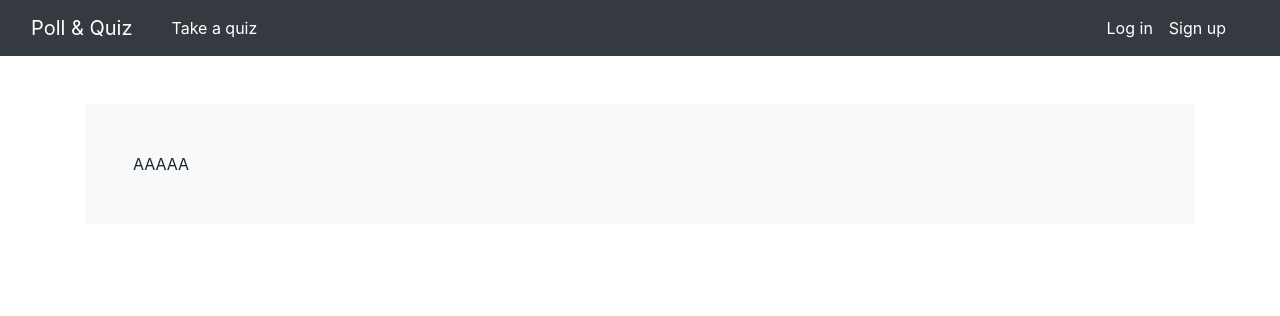
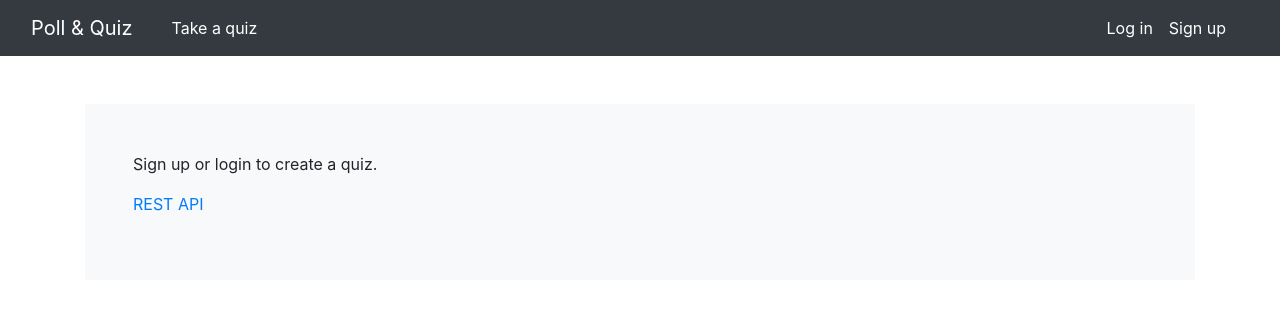
Before and after one commit to nteir/pollequiz, a Django app: page / in a window 1280 px wide. Shown: the top 316 px of the page. Run offline with Django 4.2, Linux system fonts and the light colour scheme; parts of the project's set-up code (start-up, migrations or seed data) failed here and were passed over; some libraries are stand-ins or nearby versions.

Commit message:
add api link to the main page

```diff
--- a/pollequiz/templates/index.html
+++ b/pollequiz/templates/index.html
@@ -4,7 +4,8 @@
 {% block content %}
     <main role="main" class="container wrapper flex-grow-1">
         <div class="card-body p-5 bg-light mt-5">
-            AAAAA
+            <p>Sign up or login to create a quiz.</p>
+            <p><a href="{% url 'api:quiz_list' %}">REST API</a></p>
         </div>
     </main>
 {% endblock %}
```
